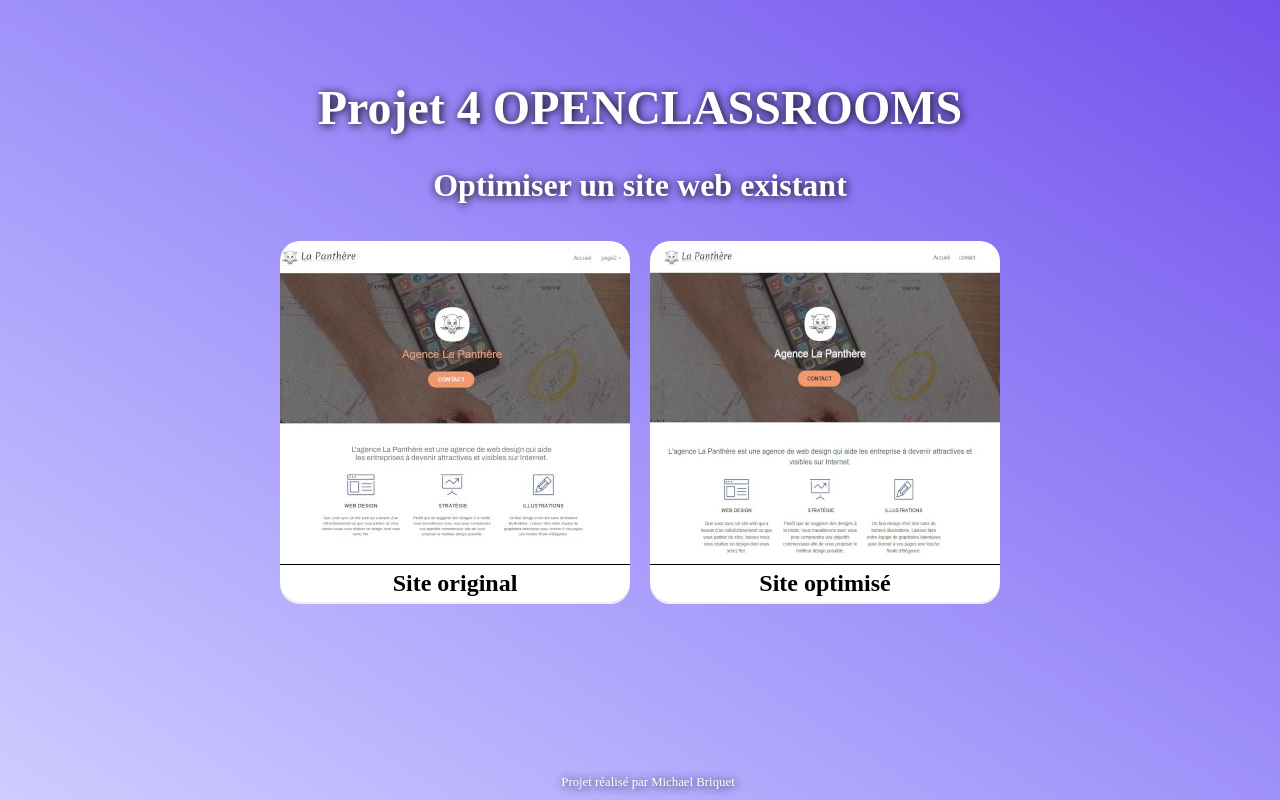
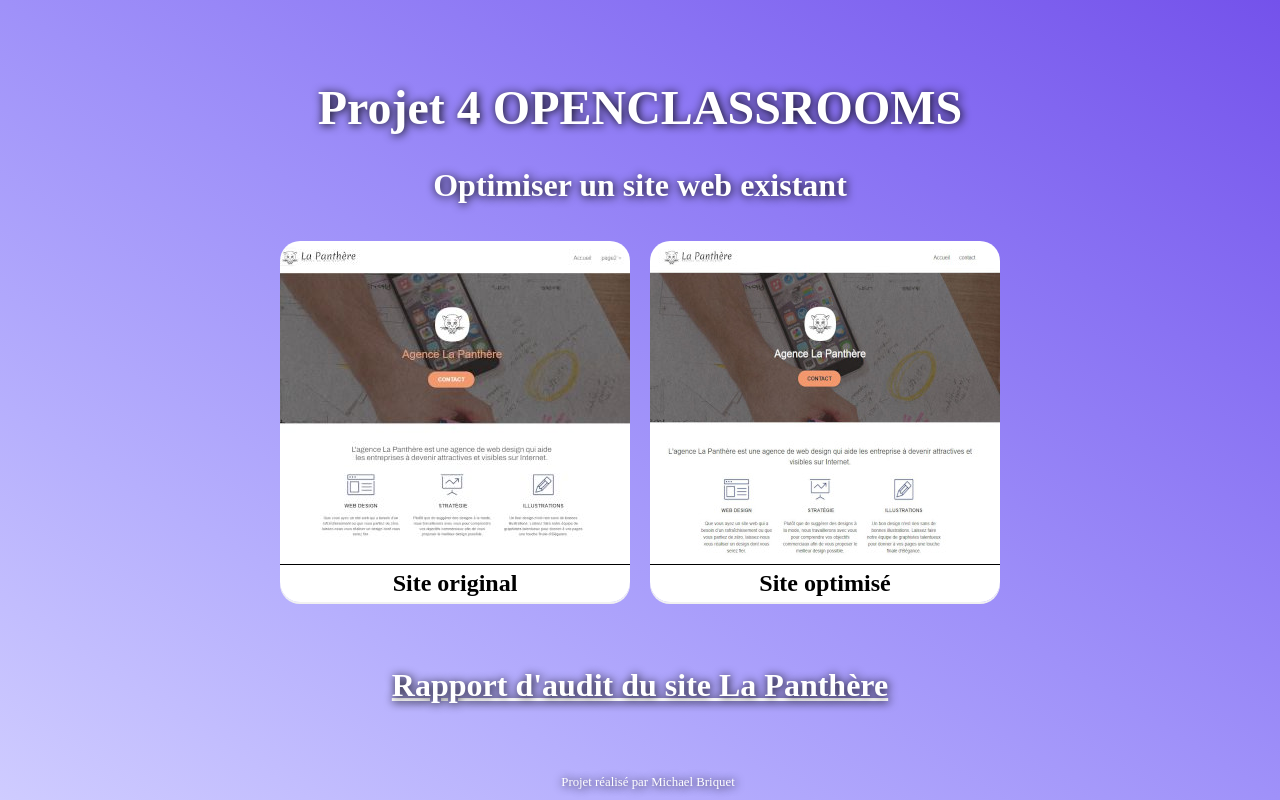
Before and after one commit to Michaelbr-Dev/OC-Project-4, a plain HTML site: page index.html in a window 1280 px wide. Drawn offline with Linux system fonts and the light colour scheme.

Commit message:
link to audit repport added

```diff
--- a/assets/css/style.css
+++ b/assets/css/style.css
@@ -94,6 +94,23 @@ h2 {
   color: black;
 }
 
+.main {
+  text-align: center;
+}
+
+.link {
+  font-size: 2rem;
+  color: #fff;
+}
+
+.link:hover {
+  color: #fff;
+}
+
+.link:visited {
+  color: #fff;
+}
+
 /* footer */
 .footer {
   position: absolute;
--- a/index.html
+++ b/index.html
@@ -12,6 +12,7 @@
       <h1>Projet 4 OPENCLASSROOMS</h1>
       <h2>Optimiser un site web existant</h2>
     </header>
+    <div class="main">
       <nav class="flex-container">
         <article class="card flex-items">
           <a href="./original/index.html"
@@ -36,6 +37,15 @@
           </div>
         </article>
       </nav>
+      <h2>
+        <a
+          class="link"
+          target="_blank"
+          href="https://believed-mailbox-9c2.notion.site/Audit-SEO-du-site-l-agence-La-Panth-re-11f6e15be54d4390ab0263ce7ec14962"
+          >Rapport d'audit du site La Panthère</a
+        >
+      </h2>
+    </div>
     <footer class="footer">
       <span>Projet réalisé par Michael Briquet</span>
     </footer>
```
Lines whose indentation alone changed are shown as unchanged.
